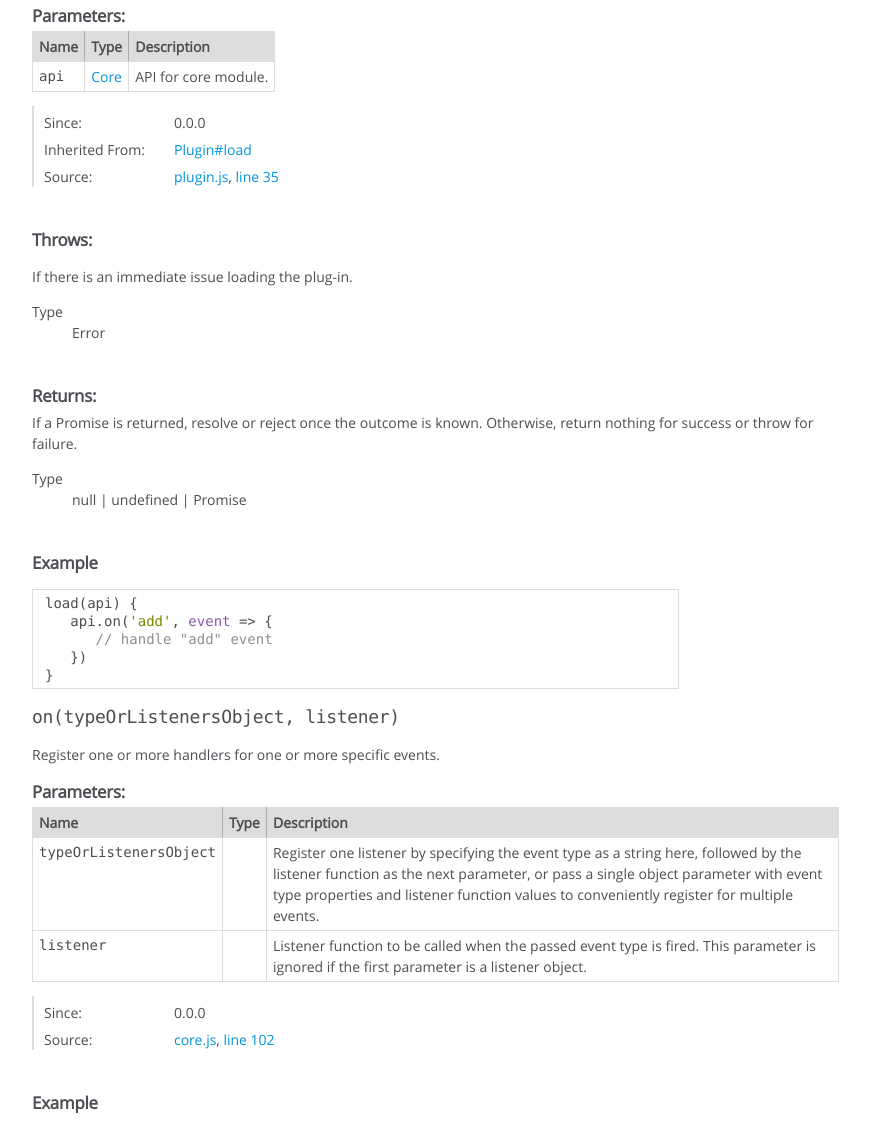
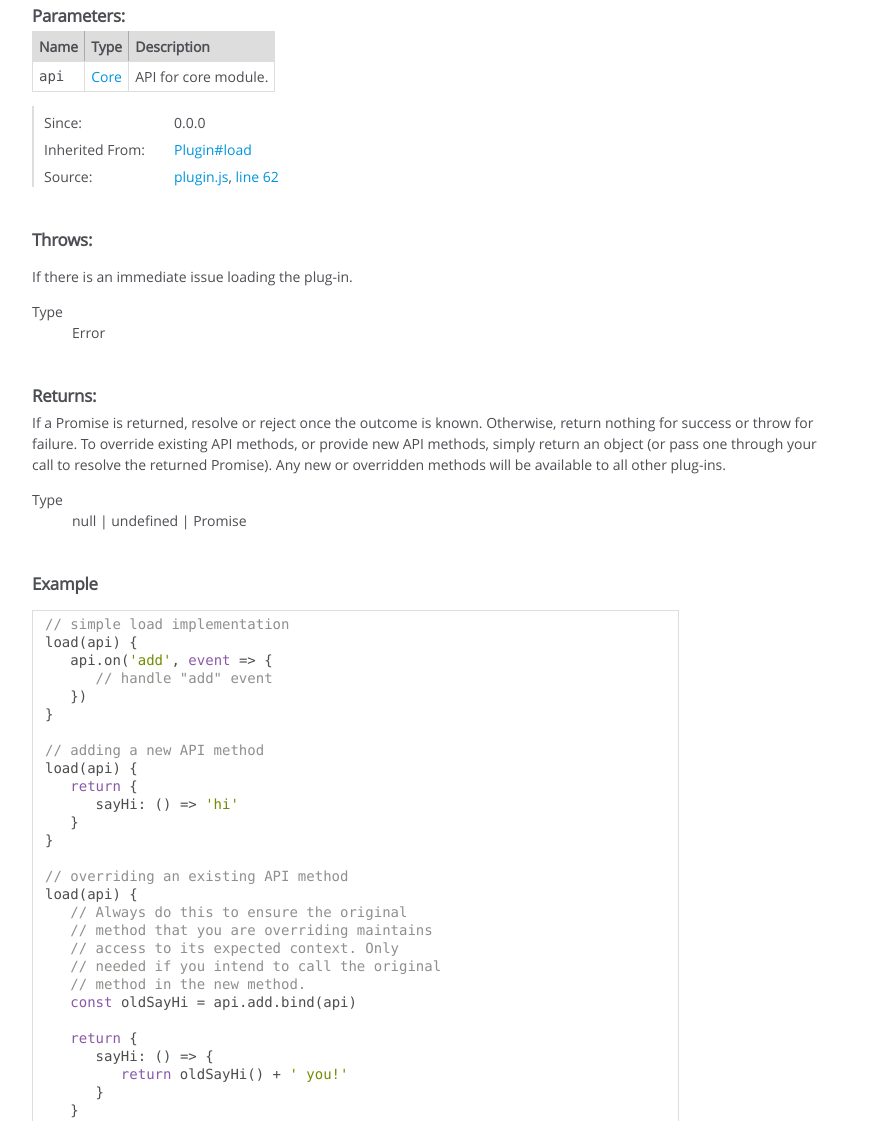
Before and after one commit to FineUploader/modern-uploader, a plain HTML site: page docs/packages/core/Core.html in a window 1280 px wide. Shown: the part 2215-3336 px from the top of the page, without its empty margins (0-870 px from the left). Drawn offline with Linux system fonts and the light colour scheme.

Commit message:
publish docs update

```diff
--- a/docs/packages/core/Core.html
+++ b/docs/packages/core/Core.html
@@ -274,7 +274,7 @@ const modernUploader = new Core([
 
     <dt class="tag-source">Source:</dt>
     <dd class="tag-source"><ul class="dummy"><li>
-        <a href="plugin.js.html">plugin.js</a>, <a href="plugin.js.html#line46">line 46</a>
+        <a href="plugin.js.html">plugin.js</a>, <a href="plugin.js.html#line73">line 73</a>
     </li></ul></dd>
 
 
@@ -588,7 +588,7 @@ event handlers here.
 
     <dt class="tag-source">Source:</dt>
     <dd class="tag-source"><ul class="dummy"><li>
-        <a href="plugin.js.html">plugin.js</a>, <a href="plugin.js.html#line35">line 35</a>
+        <a href="plugin.js.html">plugin.js</a>, <a href="plugin.js.html#line62">line 62</a>
     </li></ul></dd>
 
 
@@ -645,7 +645,10 @@ event handlers here.
 
 <div class="param-desc">
     If a Promise is returned, resolve or reject once the outcome is known.
-Otherwise, return nothing for success or throw for failure.
+Otherwise, return nothing for success or throw for failure. To override existing
+API methods, or provide new API methods, simply return an object (or pass one
+through your call to resolve the returned Promise). Any new or overridden methods
+will be available to all other plug-ins.
 </div>
 
 
@@ -673,10 +676,34 @@ Otherwise, return nothing for success or throw for failure.
 
     <h5>Example</h5>
 
-    <pre class="prettyprint"><code>load(api) {
+    <pre class="prettyprint"><code>// simple load implementation
+load(api) {
    api.on('add', event => {
       // handle "add" event
    })
+}
+
+// adding a new API method
+load(api) {
+   return {
+      sayHi: () => 'hi'
+   }
+}
+
+// overriding an existing API method
+load(api) {
+   // Always do this to ensure the original
+   // method that you are overriding maintains
+   // access to its expected context. Only
+   // needed if you intend to call the original
+   // method in the new method.
+   const oldSayHi = api.add.bind(api)
+
+   return {
+      sayHi: () => {
+         return oldSayHi() + ' you!'
+      }
+   }
 }</code></pre>
 
 
@@ -872,7 +899,7 @@ core.on({
 <br class="clear">
 
 <footer>
-    Documentation generated by <a href="https://github.com/jsdoc3/jsdoc">JSDoc 3.4.0</a> on Sun Mar 27 2016 18:03:06 GMT+0000 (UTC)
+    Documentation generated by <a href="https://github.com/jsdoc3/jsdoc">JSDoc 3.4.0</a> on Mon Mar 28 2016 05:19:32 GMT+0000 (UTC)
 </footer>
 
 <script> prettyPrint(); </script>
```
Also changed, not shown: docs/packages/core/Event.html (+1 -1 lines), docs/packages/core/Plugin.html (+32 -5 lines), docs/packages/core/core.js.html (+1 -1 lines), docs/packages/core/event.js.html (+1 -1 lines), docs/packages/core/index.html (+1 -1 lines), docs/packages/core/plugin.js.html (+29 -2 lines).
